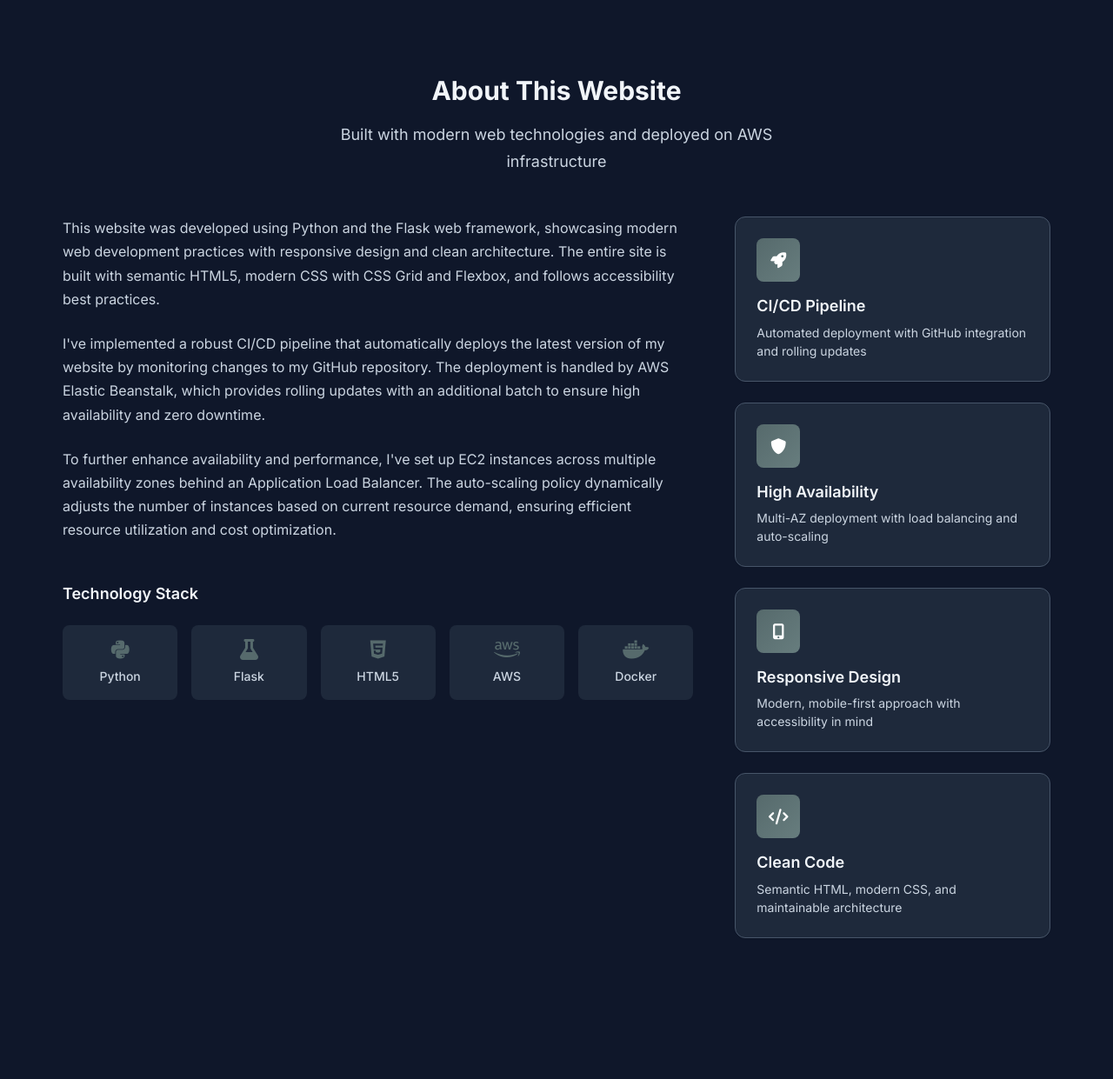
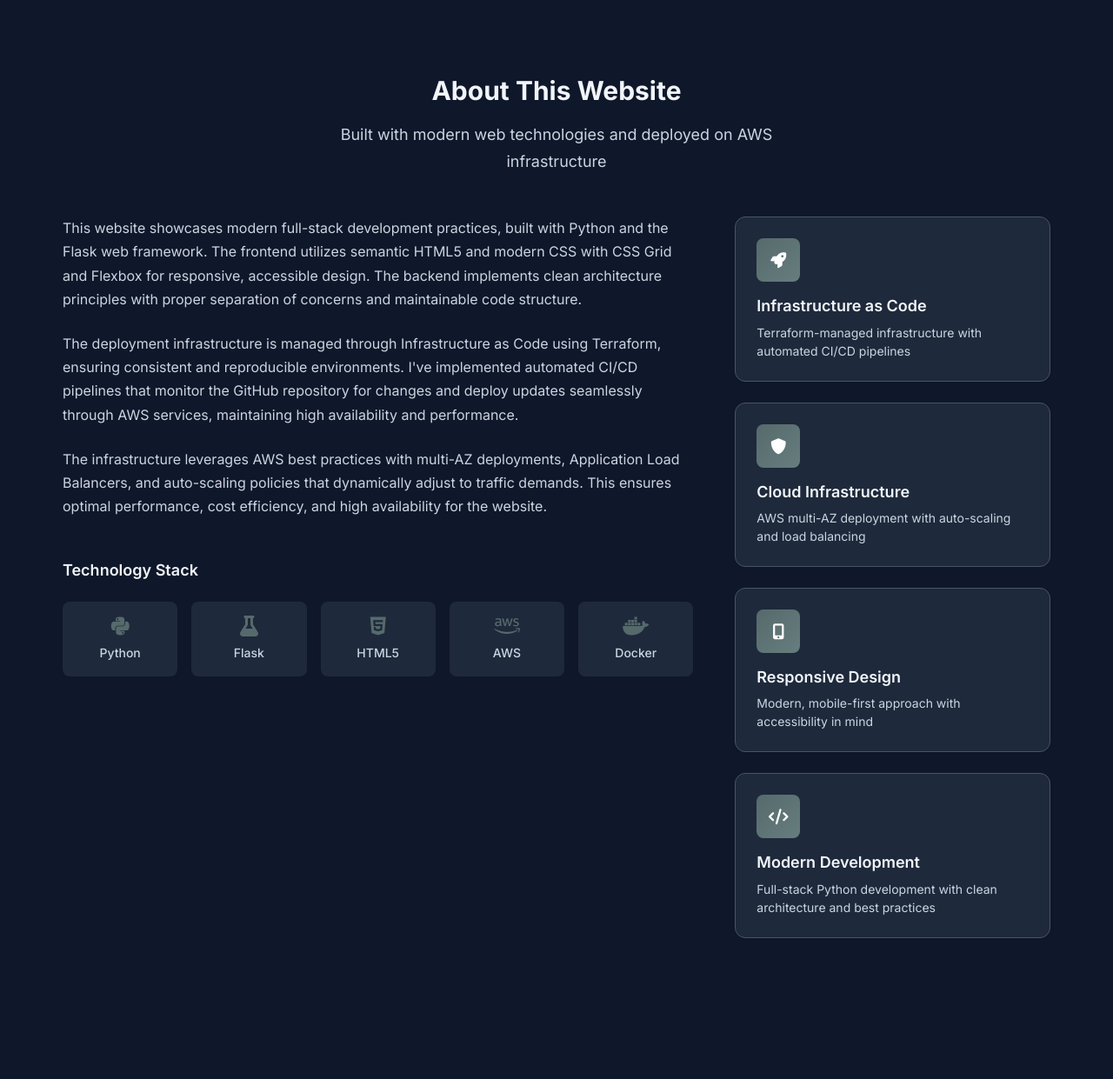
Before and after one commit to dustinreed-info/dr-info-website-flask, a Flask app: page /about in a window 1280 px wide. Shown: the part 75-1316 px from the top of the page at 87% size. Run offline with Flask 3, Linux system fonts and the light colour scheme.

Commit message:
Update resume and website content to reflect recent experience and skills enhancements
- Revised resume to include new role
- Updated skills section in the resume to reflect current expertise in Agentic AI platforms, Databricks, and modern DevOps practices.
- Enhanced website content to align with updated resume, emphasizing cloud infrastructure, AI solutions, and CI/CD pipeline automation.
- Improved descriptions in the about page to better showcase full-stack development practices and infrastructure management.

```diff
--- a/templates/about.html
+++ b/templates/about.html
@@ -15,24 +15,23 @@
         <div class="about-content">
             <div class="about-text">
                 <p>
-                    This website was developed using Python and the Flask web framework, showcasing
-                    modern web development practices with responsive design and clean architecture.
-                    The entire site is built with semantic HTML5, modern CSS with CSS Grid and Flexbox,
-                    and follows accessibility best practices.
+                    This website showcases modern full-stack development practices, built with Python and
+                    the Flask web framework. The frontend utilizes semantic HTML5 and modern CSS with
+                    CSS Grid and Flexbox for responsive, accessible design. The backend implements clean
+                    architecture principles with proper separation of concerns and maintainable code structure.
                 </p>
 
                 <p>
-                    I've implemented a robust CI/CD pipeline that automatically deploys the latest
-                    version of my website by monitoring changes to my GitHub repository. The deployment
-                    is handled by AWS Elastic Beanstalk, which provides rolling updates with an
-                    additional batch to ensure high availability and zero downtime.
+                    The deployment infrastructure is managed through Infrastructure as Code using Terraform,
+                    ensuring consistent and reproducible environments. I've implemented automated CI/CD
+                    pipelines that monitor the GitHub repository for changes and deploy updates seamlessly
+                    through AWS services, maintaining high availability and performance.
                 </p>
 
                 <p>
-                    To further enhance availability and performance, I've set up EC2 instances across
-                    multiple availability zones behind an Application Load Balancer. The auto-scaling
-                    policy dynamically adjusts the number of instances based on current resource demand,
-                    ensuring efficient resource utilization and cost optimization.
+                    The infrastructure leverages AWS best practices with multi-AZ deployments, Application
+                    Load Balancers, and auto-scaling policies that dynamically adjust to traffic demands.
+                    This ensures optimal performance, cost efficiency, and high availability for the website.
                 </p>
 
                 <div class="tech-stack">
@@ -67,16 +66,16 @@
                     <div class="highlight-icon">
                         <i class="fas fa-rocket"></i>
                     </div>
-                    <h3>CI/CD Pipeline</h3>
-                    <p>Automated deployment with GitHub integration and rolling updates</p>
+                    <h3>Infrastructure as Code</h3>
+                    <p>Terraform-managed infrastructure with automated CI/CD pipelines</p>
                 </div>
 
                 <div class="highlight-card">
                     <div class="highlight-icon">
                         <i class="fas fa-shield-alt"></i>
                     </div>
-                    <h3>High Availability</h3>
-                    <p>Multi-AZ deployment with load balancing and auto-scaling</p>
+                    <h3>Cloud Infrastructure</h3>
+                    <p>AWS multi-AZ deployment with auto-scaling and load balancing</p>
                 </div>
 
                 <div class="highlight-card">
@@ -91,8 +90,8 @@
                     <div class="highlight-icon">
                         <i class="fas fa-code"></i>
                     </div>
-                    <h3>Clean Code</h3>
-                    <p>Semantic HTML, modern CSS, and maintainable architecture</p>
+                    <h3>Modern Development</h3>
+                    <p>Full-stack Python development with clean architecture and best practices</p>
                 </div>
             </div>
         </div>
```
Also changed, not shown: templates/index.html (+17 -17 lines), 2 other files.
